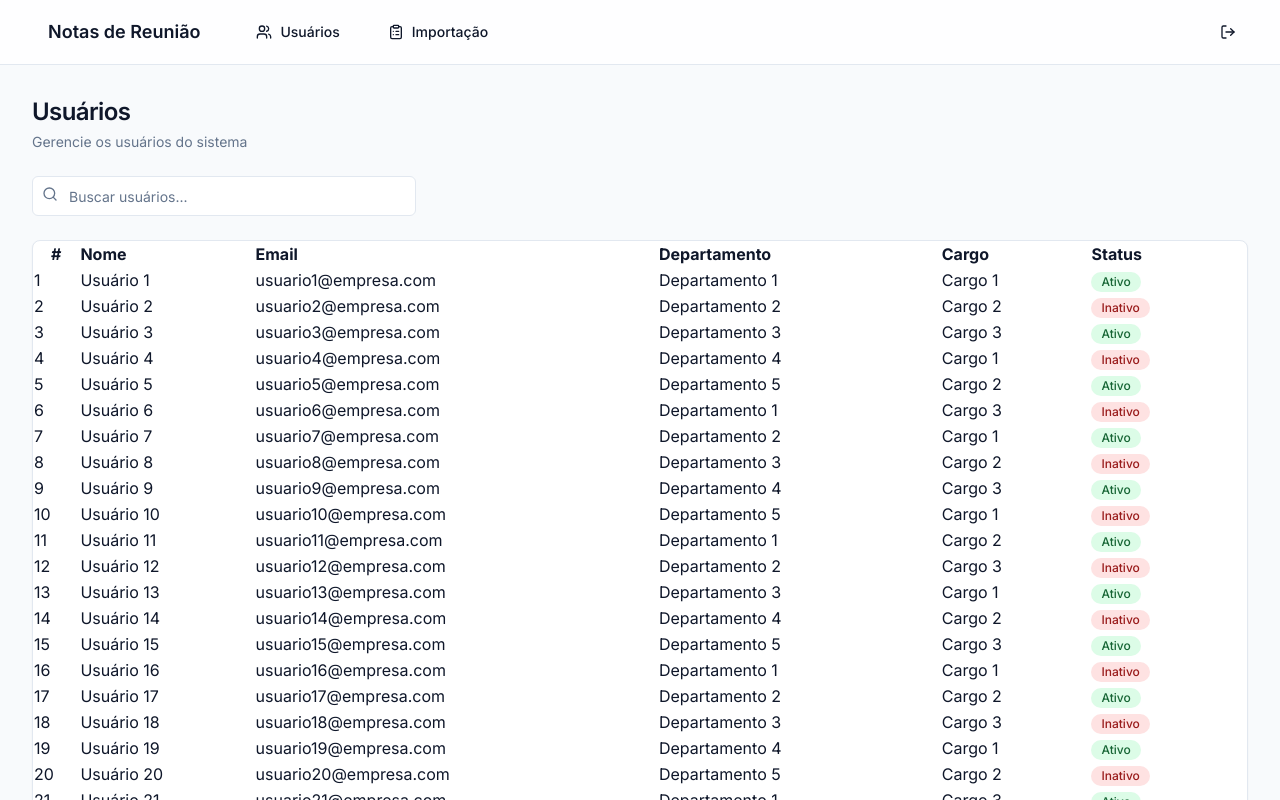
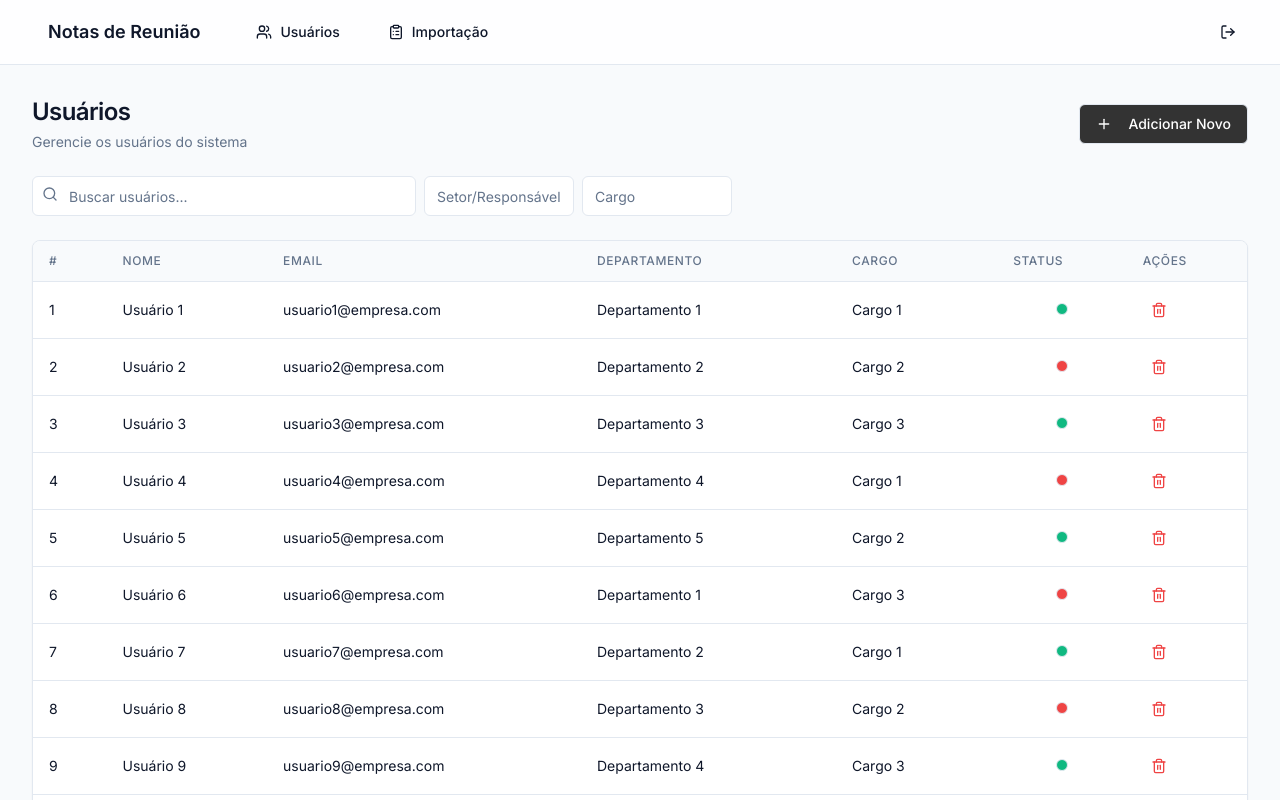
Before and after one commit to anthonydaros/meeting-notes-manager, a React (Vite) app: page /users in a window 1280 px wide. Shown: the top 800 px of the page. Built offline with nearby package versions, Linux system fonts and the light colour scheme.

Commit message:
Refactor Users page table
Refactored the table list on the Users page to use the same component, fonts, colors, design, and layout as the table list on the Index (Action Plans) page.  A clone of the Action Plans layout was used.  The Index page remains unchanged.

```diff
--- a/src/pages/Users.tsx
+++ b/src/pages/Users.tsx
@@ -2,7 +2,7 @@
 import { AppLayout } from "@/components/layout/app-layout";
 import { Button } from "@/components/ui/button";
 import { Input } from "@/components/ui/input";
-import { Search, ChevronUp, ChevronDown } from "lucide-react";
+import { Search, Trash2, ChevronUp, ChevronDown, Plus } from "lucide-react";
 import { useState } from "react";
 import {
   Pagination,
@@ -13,6 +13,12 @@ import {
   PaginationNext,
   PaginationPrevious,
 } from "@/components/ui/pagination";
+import {
+  Popover,
+  PopoverContent,
+  PopoverTrigger,
+} from "@/components/ui/popover";
+import { DeleteConfirmModal } from "@/components/modals/delete-confirm-modal";
 
 interface User {
   id: number;
@@ -37,16 +43,94 @@ type SortConfig = {
   direction: "asc" | "desc" | null;
 };
 
-const ITEMS_PER_PAGE = 50;
+const ITEMS_PER_PAGE = 10;
+
+const StatusPopover = ({ status, onChange }: {
+  status: User["status"];
+  onChange: (newStatus: User["status"]) => void;
+}) => {
+  const statusOptions = [
+    { value: "active", label: "Ativo" },
+    { value: "inactive", label: "Inativo" },
+  ] as const;
+
+  return (
+    <Popover>
+      <PopoverTrigger>
+        <span className={`status-badge ${status === "active" ? "status-complete" : "status-overdue"} cursor-pointer hover:opacity-80`} />
+      </PopoverTrigger>
+      <PopoverContent className="w-40 p-2">
+        <div className="flex flex-col gap-2">
+          {statusOptions.map((option) => (
+            <button
+              key={option.value}
+              className={`flex items-center gap-2 p-2 rounded hover:bg-slate-50 ${
+                status === option.value ? "bg-slate-100" : ""
+              }`}
+              onClick={() => onChange(option.value)}
+            >
+              <span className={`status-badge ${option.value === "active" ? "status-complete" : "status-overdue"}`} />
+              <span className="text-sm">{option.label}</span>
+            </button>
+          ))}
+        </div>
+      </PopoverContent>
+    </Popover>
+  );
+};
 
 const Users = () => {
   const [searchTerm, setSearchTerm] = useState("");
   const [users, setUsers] = useState<User[]>(initialUsers);
+  const [editingCell, setEditingCell] = useState<{
+    id: number;
+    field: keyof User;
+  } | null>(null);
+  const [selectedUserId, setSelectedUserId] = useState<number | null>(null);
+  const [isDeleteModalOpen, setIsDeleteModalOpen] = useState(false);
   const [currentPage, setCurrentPage] = useState(1);
   const [sortConfig, setSortConfig] = useState<SortConfig>({
     key: null,
     direction: null,
   });
+  const [filters, setFilters] = useState({
+    department: "",
+    role: "",
+  });
+
+  const handleCellEdit = (
+    id: number,
+    field: keyof User,
+    value: string
+  ) => {
+    setUsers((prev) =>
+      prev.map((user) =>
+        user.id === id ? { ...user, [field]: value } : user
+      )
+    );
+    setEditingCell(null);
+  };
+
+  const handleStatusChange = (id: number, newStatus: User["status"]) => {
+    setUsers((prev) =>
+      prev.map((user) =>
+        user.id === id ? { ...user, status: newStatus } : user
+      )
+    );
+  };
+
+  const handleDeleteUser = (id: number) => {
+    setSelectedUserId(id);
+    setIsDeleteModalOpen(true);
+  };
+
+  const confirmDelete = () => {
+    if (selectedUserId) {
+      setUsers((prev) => prev.filter((user) => user.id !== selectedUserId));
+      setIsDeleteModalOpen(false);
+      setSelectedUserId(null);
+    }
+  };
 
   const handleSort = (key: keyof User) => {
     setSortConfig((current) => {
@@ -73,11 +157,21 @@ const Users = () => {
     );
   };
 
-  let filteredUsers = users.filter((user) =>
-    Object.values(user).some((value) =>
+  let filteredUsers = users.filter((user) => {
+    const matchesSearch = Object.values(user).some((value) =>
       String(value).toLowerCase().includes(searchTerm.toLowerCase())
-    )
-  );
+    );
+
+    const matchesDepartment = filters.department
+      ? user.department.toLowerCase().includes(filters.department.toLowerCase())
+      : true;
+
+    const matchesRole = filters.role
+      ? user.role.toLowerCase().includes(filters.role.toLowerCase())
+      : true;
+
+    return matchesSearch && matchesDepartment && matchesRole;
+  });
 
   if (sortConfig.key && sortConfig.direction) {
     filteredUsers.sort((a, b) => {
@@ -110,6 +204,13 @@ const Users = () => {
               Gerencie os usuários do sistema
             </p>
           </div>
+          <Button
+            variant="outline"
+            className="bg-[#333333] text-white hover:bg-[#222222]"
+          >
+            <Plus className="mr-2 h-4 w-4" />
+            Adicionar Novo
+          </Button>
         </div>
 
         <div className="flex items-center space-x-2 mb-4">
@@ -123,10 +224,28 @@ const Users = () => {
               onChange={(e) => setSearchTerm(e.target.value)}
             />
           </div>
+          <Input
+            type="text"
+            placeholder="Setor/Responsável"
+            className="max-w-[150px]"
+            value={filters.department}
+            onChange={(e) =>
+              setFilters((prev) => ({ ...prev, department: e.target.value }))
+            }
+          />
+          <Input
+            type="text"
+            placeholder="Cargo"
+            className="max-w-[150px]"
+            value={filters.role}
+            onChange={(e) =>
+              setFilters((prev) => ({ ...prev, role: e.target.value }))
+            }
+          />
         </div>
 
         <div className="table-container">
-          <table className="w-full">
+          <table className="action-plans-table">
             <thead>
               <tr>
                 <th>#</th>
@@ -154,32 +273,116 @@ const Users = () => {
                     {getSortIcon("role")}
                   </div>
                 </th>
-                <th className="cursor-pointer hover:bg-slate-100" onClick={() => handleSort("status")}>
-                  <div className="flex items-center gap-2">
-                    Status
-                    {getSortIcon("status")}
-                  </div>
-                </th>
+                <th>Status</th>
+                <th>Ações</th>
               </tr>
             </thead>
             <tbody>
               {paginatedUsers.map((user) => (
                 <tr key={user.id}>
                   <td>{user.id}</td>
-                  <td>{user.name}</td>
-                  <td>{user.email}</td>
-                  <td>{user.department}</td>
-                  <td>{user.role}</td>
+                  <td
+                    className="editable-cell"
+                    onClick={() =>
+                      setEditingCell({ id: user.id, field: "name" })
+                    }
+                  >
+                    {editingCell?.id === user.id &&
+                    editingCell.field === "name" ? (
+                      <input
+                        type="text"
+                        defaultValue={user.name}
+                        onBlur={(e) =>
+                          handleCellEdit(user.id, "name", e.target.value)
+                        }
+                        autoFocus
+                        className="w-full p-1 bg-white border rounded"
+                      />
+                    ) : (
+                      user.name
+                    )}
+                  </td>
+                  <td
+                    className="editable-cell"
+                    onClick={() =>
+                      setEditingCell({ id: user.id, field: "email" })
+                    }
+                  >
+                    {editingCell?.id === user.id &&
+                    editingCell.field === "email" ? (
+                      <input
+                        type="text"
+                        defaultValue={user.email}
+                        onBlur={(e) =>
+                          handleCellEdit(user.id, "email", e.target.value)
+                        }
+                        autoFocus
+                        className="w-full p-1 bg-white border rounded"
+                      />
+                    ) : (
+                      user.email
+                    )}
+                  </td>
+                  <td
+                    className="editable-cell"
+                    onClick={() =>
+                      setEditingCell({ id: user.id, field: "department" })
+                    }
+                  >
+                    {editingCell?.id === user.id &&
+                    editingCell.field === "department" ? (
+                      <input
+                        type="text"
+                        defaultValue={user.department}
+                        onBlur={(e) =>
+                          handleCellEdit(user.id, "department", e.target.value)
+                        }
+                        autoFocus
+                        className="w-full p-1 bg-white border rounded"
+                      />
+                    ) : (
+                      user.department
+                    )}
+                  </td>
+                  <td
+                    className="editable-cell"
+                    onClick={() =>
+                      setEditingCell({ id: user.id, field: "role" })
+                    }
+                  >
+                    {editingCell?.id === user.id &&
+                    editingCell.field === "role" ? (
+                      <input
+                        type="text"
+                        defaultValue={user.role}
+                        onBlur={(e) =>
+                          handleCellEdit(user.id, "role", e.target.value)
+                        }
+                        autoFocus
+                        className="w-full p-1 bg-white border rounded"
+                      />
+                    ) : (
+                      user.role
+                    )}
+                  </td>
+                  <td className="text-center">
+                    <StatusPopover
+                      status={user.status}
+                      onChange={(newStatus) => handleStatusChange(user.id, newStatus)}
+                    />
+                  </td>
                   <td>
-                    <span
-                      className={`inline-flex items-center px-2.5 py-0.5 rounded-full text-xs font-medium ${
-                        user.status === "active"
-                          ? "bg-green-100 text-green-800"
-                          : "bg-red-100 text-red-800"
-                      }`}
-                    >
-                      {user.status === "active" ? "Ativo" : "Inativo"}
-                    </span>
+                    <div className="flex items-center gap-2">
+                      <Button
+                        variant="ghost"
+                        size="icon"
+                        className="h-8 w-8 text-destructive"
+                        onClick={() => handleDeleteUser(user.id)}
+                        title="Excluir"
+                      >
+                        <Trash2 className="h-4 w-4" />
+                      </Button>
+                    </div>
                   </td>
                 </tr>
               ))}
@@ -225,6 +428,12 @@ const Users = () => {
             </PaginationItem>
           </PaginationContent>
         </Pagination>
+
+        <DeleteConfirmModal
+          isOpen={isDeleteModalOpen}
+          onClose={() => setIsDeleteModalOpen(false)}
+          onConfirm={confirmDelete}
+        />
       </div>
     </AppLayout>
   );
```
